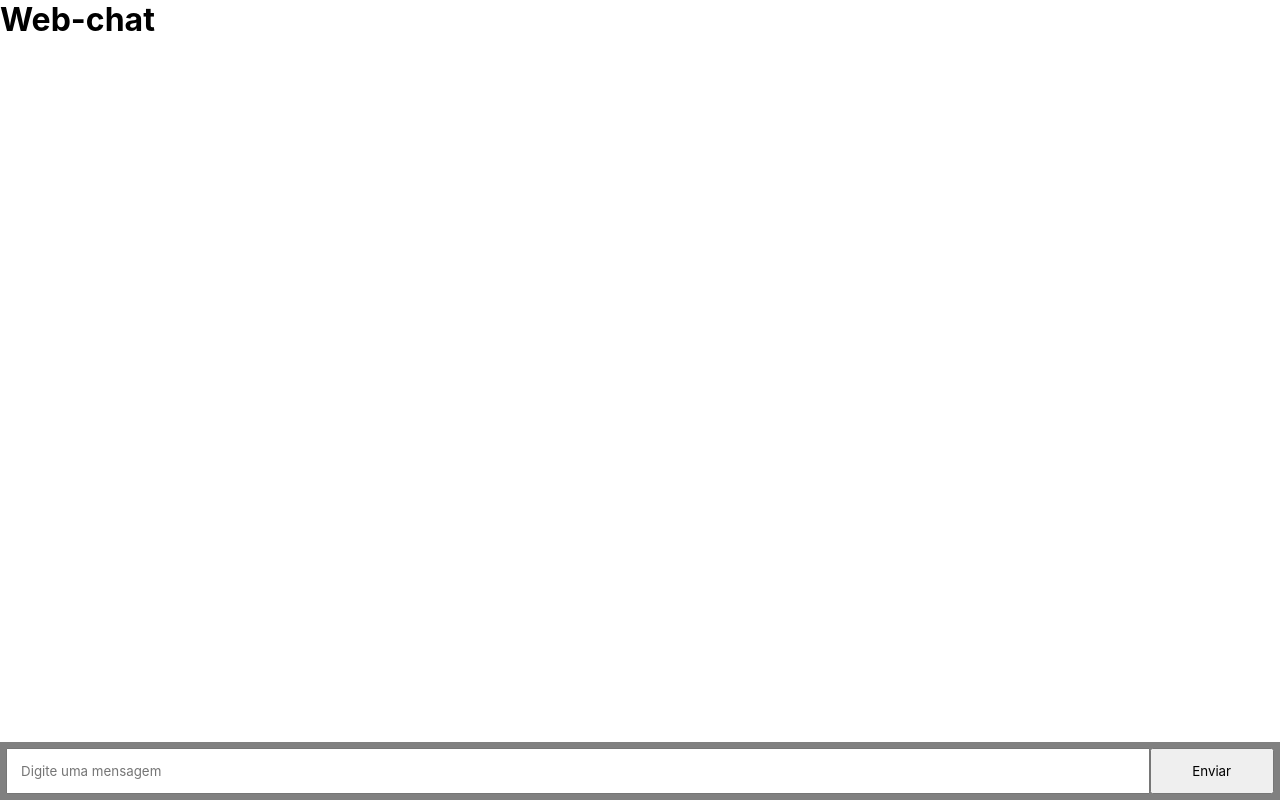
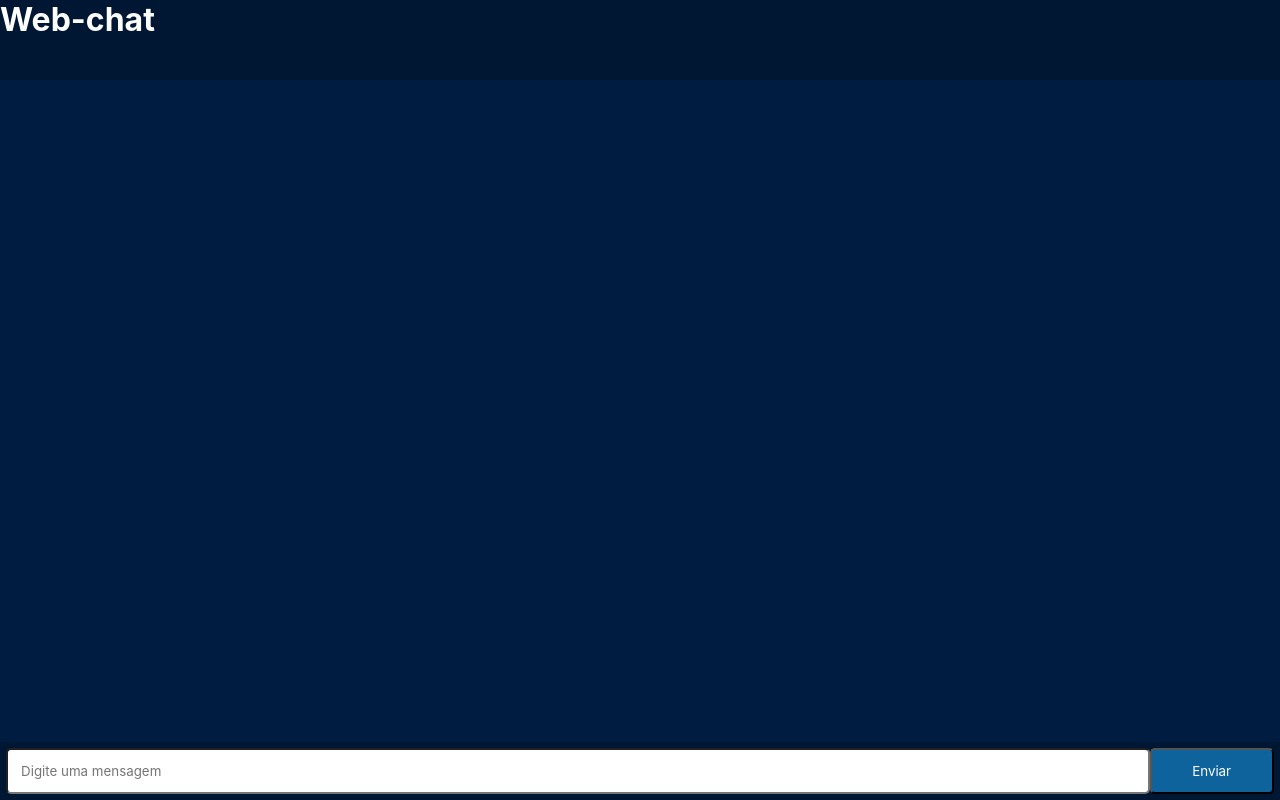
Before and after one commit to matheustkaczyk/web-chat-react, a React (Vite) app: page / in a window 1280 px wide. Built offline with nearby package versions, Linux system fonts and the light colour scheme; no server answers.

Commit message:
feat: alterando esquema de cores da aplicacao

```diff
--- a/src/index.scss
+++ b/src/index.scss
@@ -9,6 +9,8 @@
 }
 
 header {
+  background-color: #001733;
+  color: white;
   height: 10vh;
 }
 
@@ -17,20 +19,29 @@ main {
   flex-direction: column;
   justify-content: space-between;
   height: 90vh;
+  background-color: #001C40;
+
+  li {
+    color: white;
+  }
 
   form {
     display: flex;
     flex-direction: row;
-    background-color: grey;
     padding: .5%;
+    background-color: #001733;
 
     input {
       width: 90%;
       padding: 1%;
+      border-radius: 5px;
     }
 
     button {
       width: 10%;
+      background-color: #0E639C;
+      border-radius: 5px;
+      color: white;
     }
   }
 }
```
